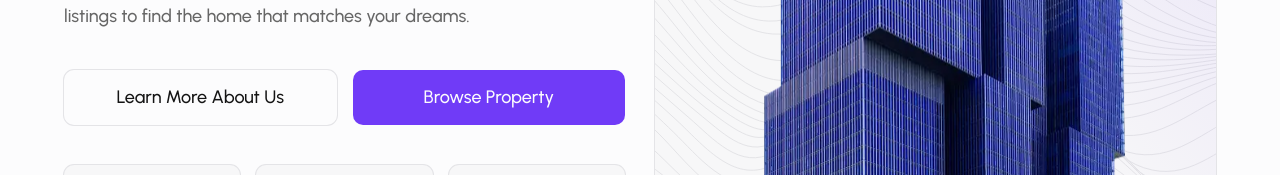
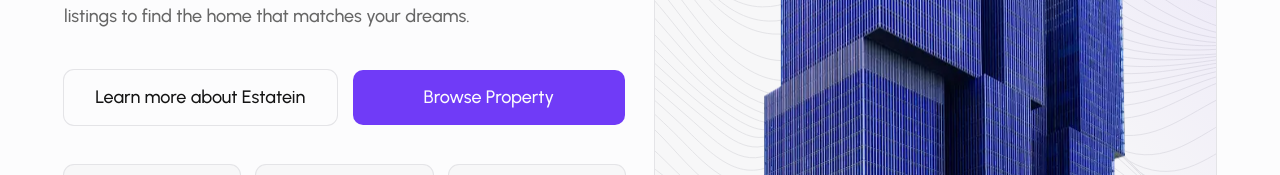
Before and after one commit to siobaldev/estatein, a Next.js app: page / in a window 1280 px wide. Shown: the part 500-675 px from the top of the page. Built offline with nearby package versions, Linux system fonts and the light colour scheme.

Commit message:
chore: change descriptive text for more SEO friendlyn

```diff
--- a/src/components/hero.tsx
+++ b/src/components/hero.tsx
@@ -52,7 +52,7 @@ export default function Hero() {
             href={"/about"}
             className="ring-border hover:ring-purple-60 w-full px-5 py-3.5 ring"
           >
-            Learn More About Us
+            Learn more about Estatein
           </Link>
 
           {/* Primary action button with filled style */}
```
